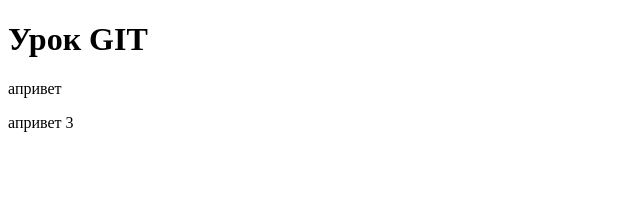
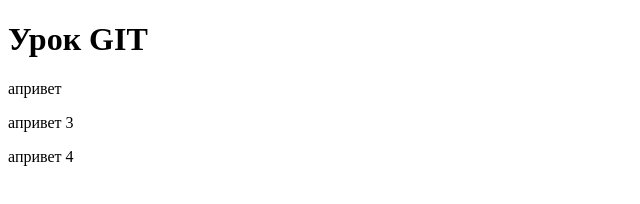
Before and after one commit to ri5pekt/git_test, a plain HTML site: page index.html in a window 1280 px wide. Shown: the full height of the page, 0-640 px from the left. Drawn offline with Linux system fonts and the light colour scheme.

Commit message:
thrd commit

```diff
--- a/index.html
+++ b/index.html
@@ -8,5 +8,6 @@
 	<h1>Урок GIT</h1>
 	<p>апривет</p>
 	<p>апривет 3</p>
+	<p>апривет 4</p>
 </body>
 </html>
```
